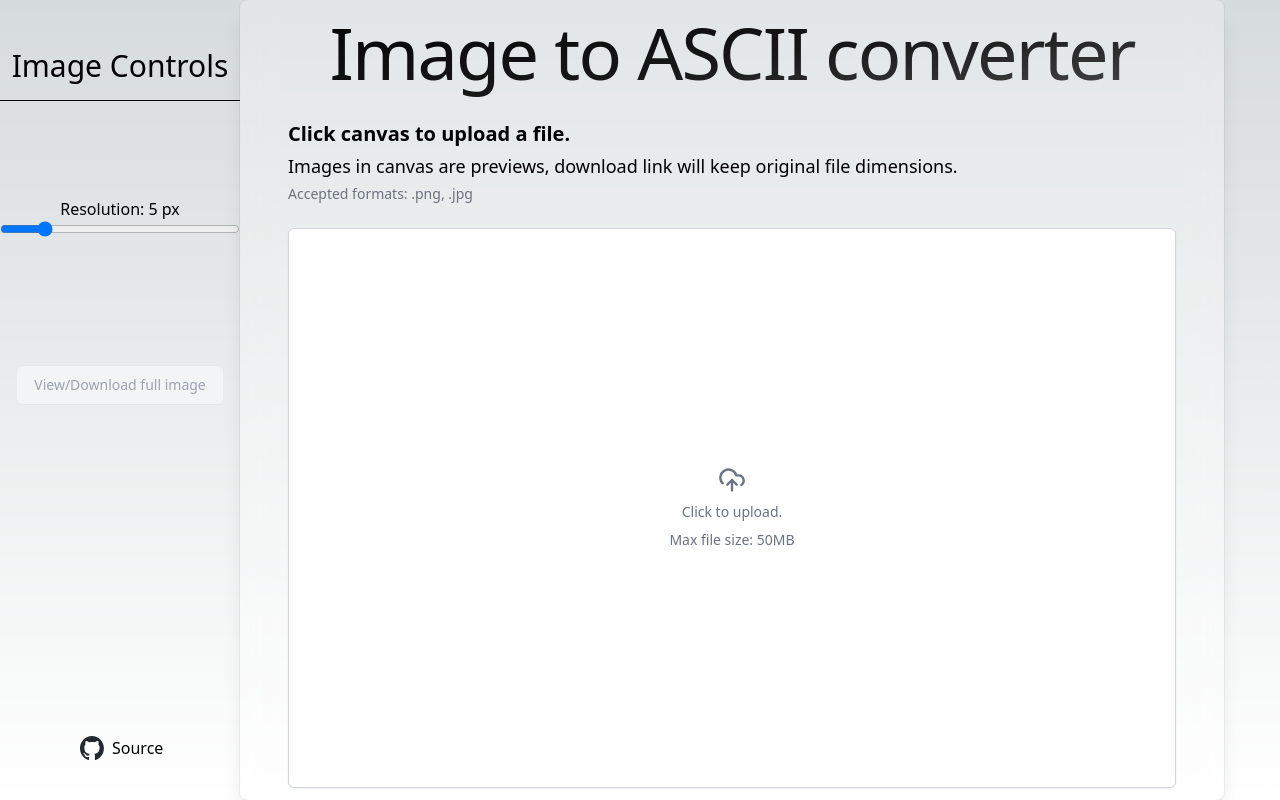
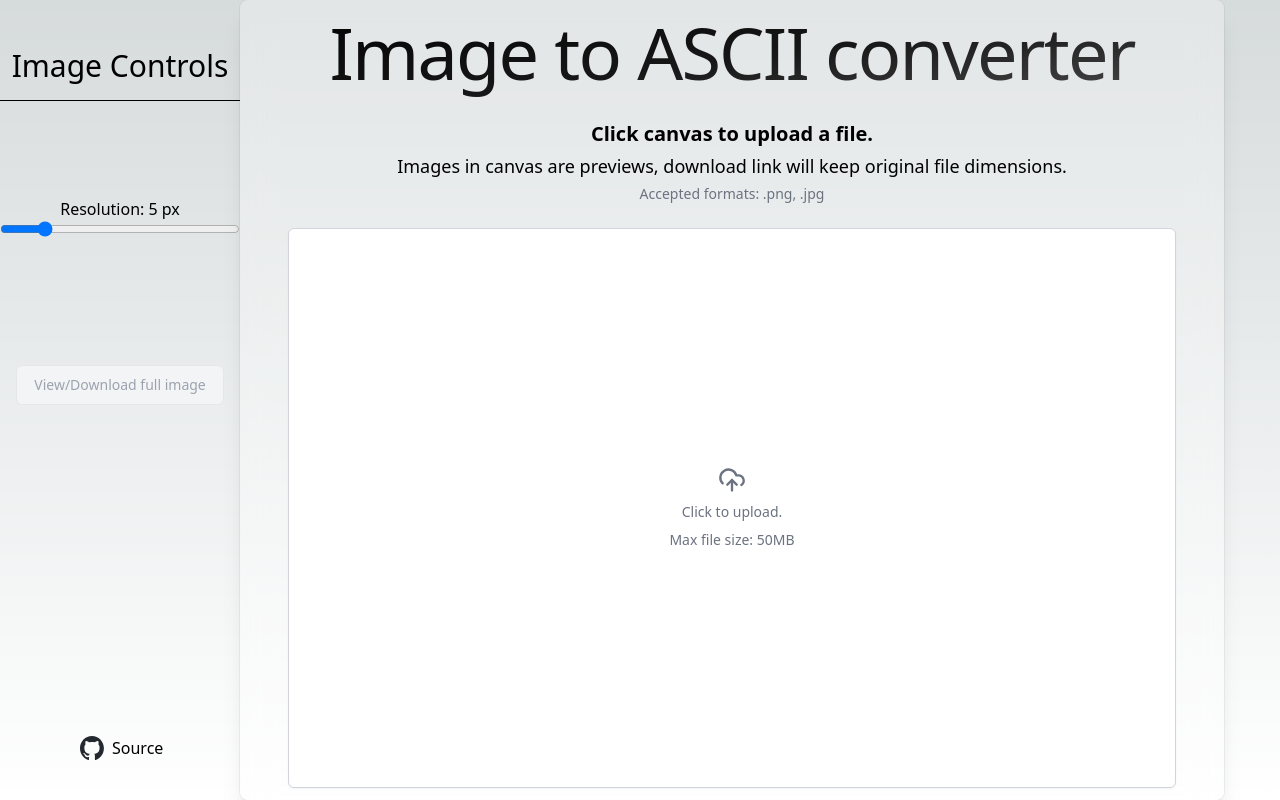
Before and after one commit to BrooklynWelsh/img-to-ascii, a Next.js app: page / in a window 1280 px wide. Built offline with nearby package versions, Linux system fonts and the light colour scheme.

Commit message:
Centered text for sub header.

```diff
--- a/app/page.tsx
+++ b/app/page.tsx
@@ -18,7 +18,7 @@ export default function Home() {
         <h1 className="pt-4 pb-8 bg-gradient-to-br from-black via-[#171717] to-[#575757] bg-clip-text text-center text-4xl font-medium tracking-tight text-transparent xl:text-7xl">
          Image to ASCII converter
         </h1>
-        <div className="space-y-1 mb-4">
+        <div className="space-y-1 mb-4 text-center">
           <h2 className="text-xl font-semibold">Click canvas to upload a file.</h2>
           <h3 className="text-lg font-medium">Images in canvas are previews, download link will keep original file dimensions.</h3>
           <p className="text-sm text-gray-500">
```
